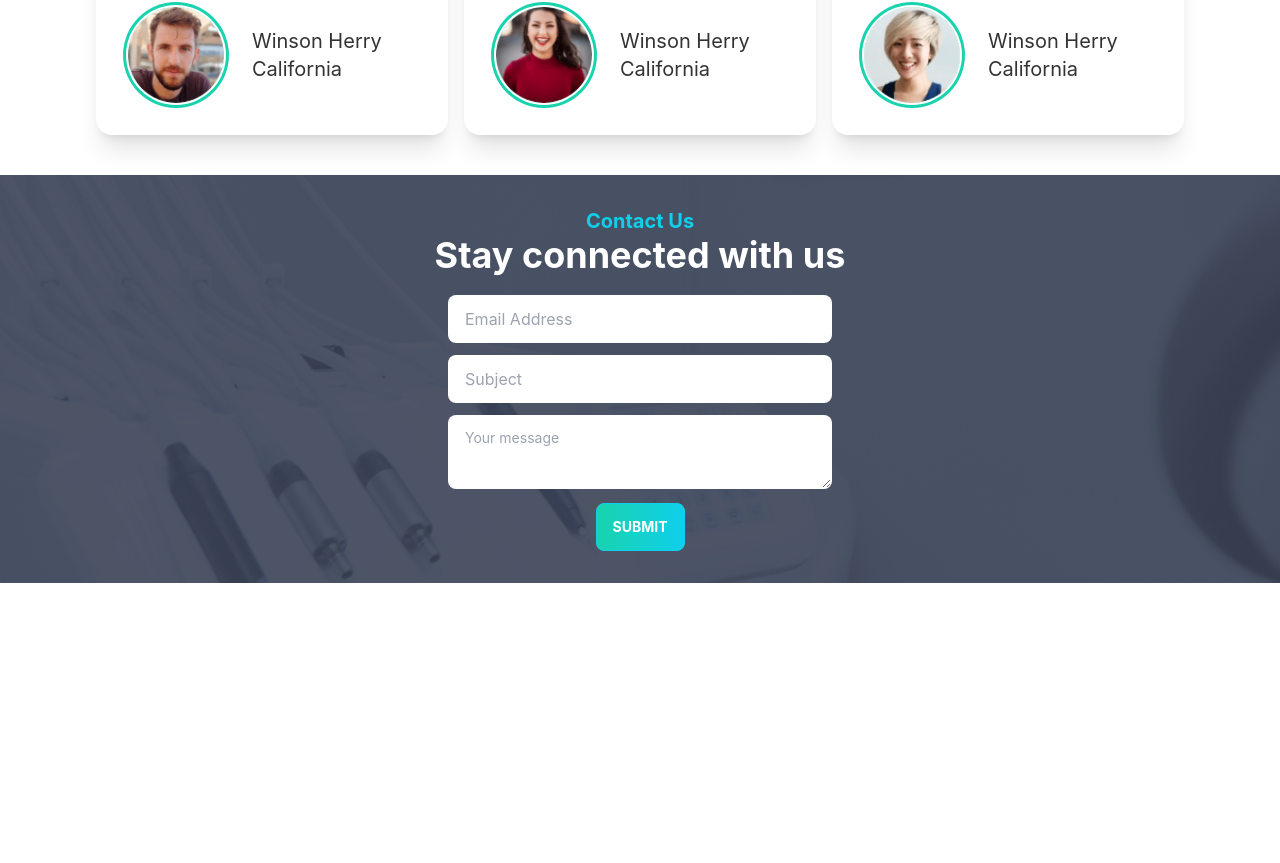
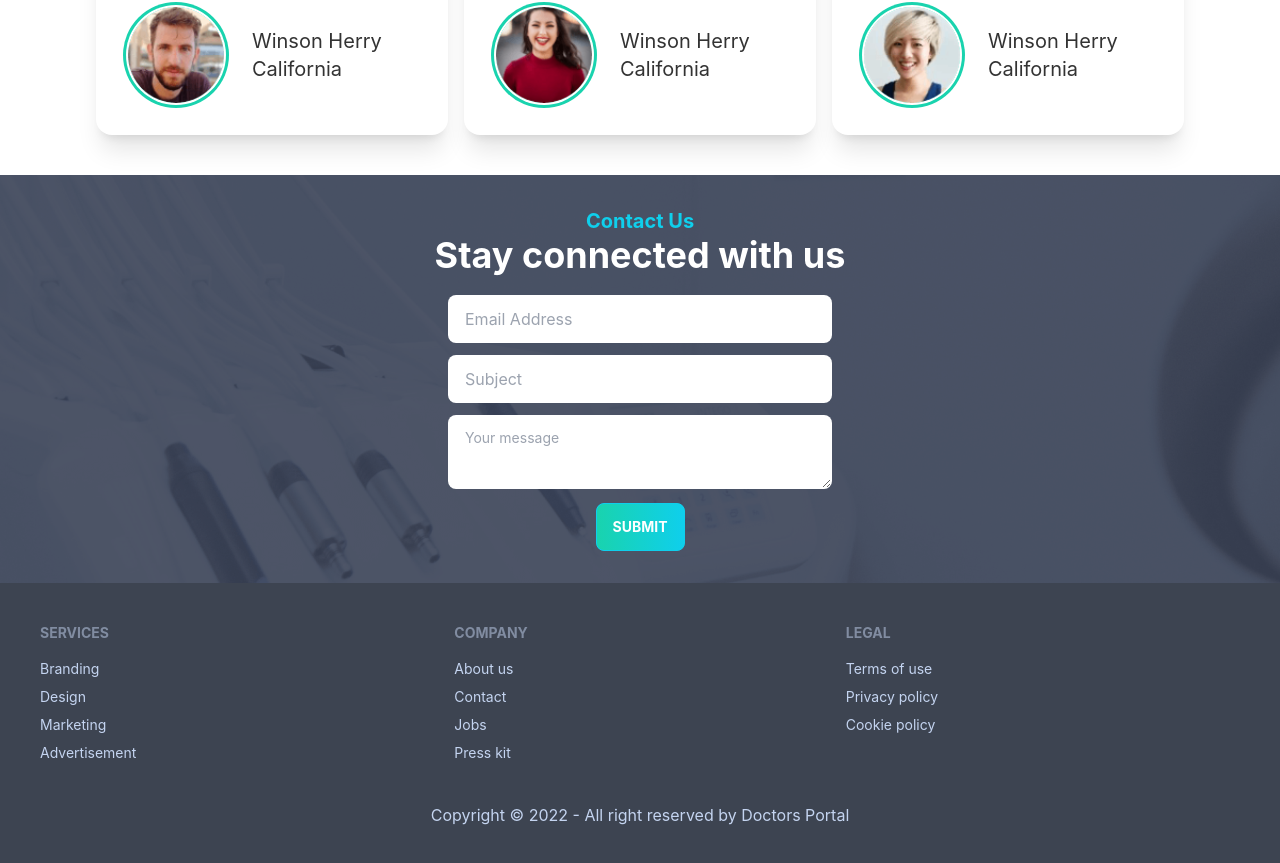
Before and after one commit to Shahriyar-Hosen/doctors-portal-client, a React (Create React App) app: page / in a window 1280 px wide. Shown: the part 3508-4371 px from the top of the page. Before the commit the page ends 4091 px from the top, so only its background shows below. Built offline with nearby package versions, Linux system fonts and the light colour scheme.

Commit message:
Footer add done

```diff
--- a/src/Pages/Home/Home.js
+++ b/src/Pages/Home/Home.js
@@ -1,4 +1,5 @@
 import React from "react";
+import Footer from "../Shared/Footer/Footer";
 import Banner from "./Banner/Banner";
 import Contact from "./Contact/Contact";
 import Info from "./Info/Info";
@@ -17,6 +18,7 @@
       <MakeAppointment />
       <Testimonial />
       <Contact />
+      <Footer />
     </div>
   );
 };
--- /dev/null
+++ b/src/Pages/Shared/Footer/Footer.js
@@ -0,0 +1,36 @@
+import React from "react";
+import { Link } from "react-router-dom";
+
+const Footer = () => {
+  return (
+    <footer class=" p-10 bg-neutral text-neutral-content">
+      <div className="footer">
+        <div>
+          <span class="footer-title">Services</span>
+          <Link to="/" class="link link-hover">Branding</Link>
+          <Link to="/" class="link link-hover">Design</Link>
+          <Link to="/" class="link link-hover">Marketing</Link>
+          <Link to="/" class="link link-hover">Advertisement</Link>
+        </div>
+        <div>
+          <span class="footer-title">Company</span>
+          <Link to="/" class="link link-hover">About us</Link>
+          <Link to="/" class="link link-hover">Contact</Link>
+          <Link to="/" class="link link-hover">Jobs</Link>
+          <Link to="/" class="link link-hover">Press kit</Link>
+        </div>
+        <div>
+          <span class="footer-title">Legal</span>
+          <Link to="/" class="link link-hover">Terms of use</Link>
+          <Link to="/" class="link link-hover">Privacy policy</Link>
+          <Link to="/" class="link link-hover">Cookie policy</Link>
+        </div>
+      </div>
+      <div className="text-center mt-10">
+        <p>Copyright 	&copy; {new Date().getFullYear()} - All right reserved by Doctors Portal</p>
+      </div>
+    </footer>
+  );
+};
+
+export default Footer;
```
